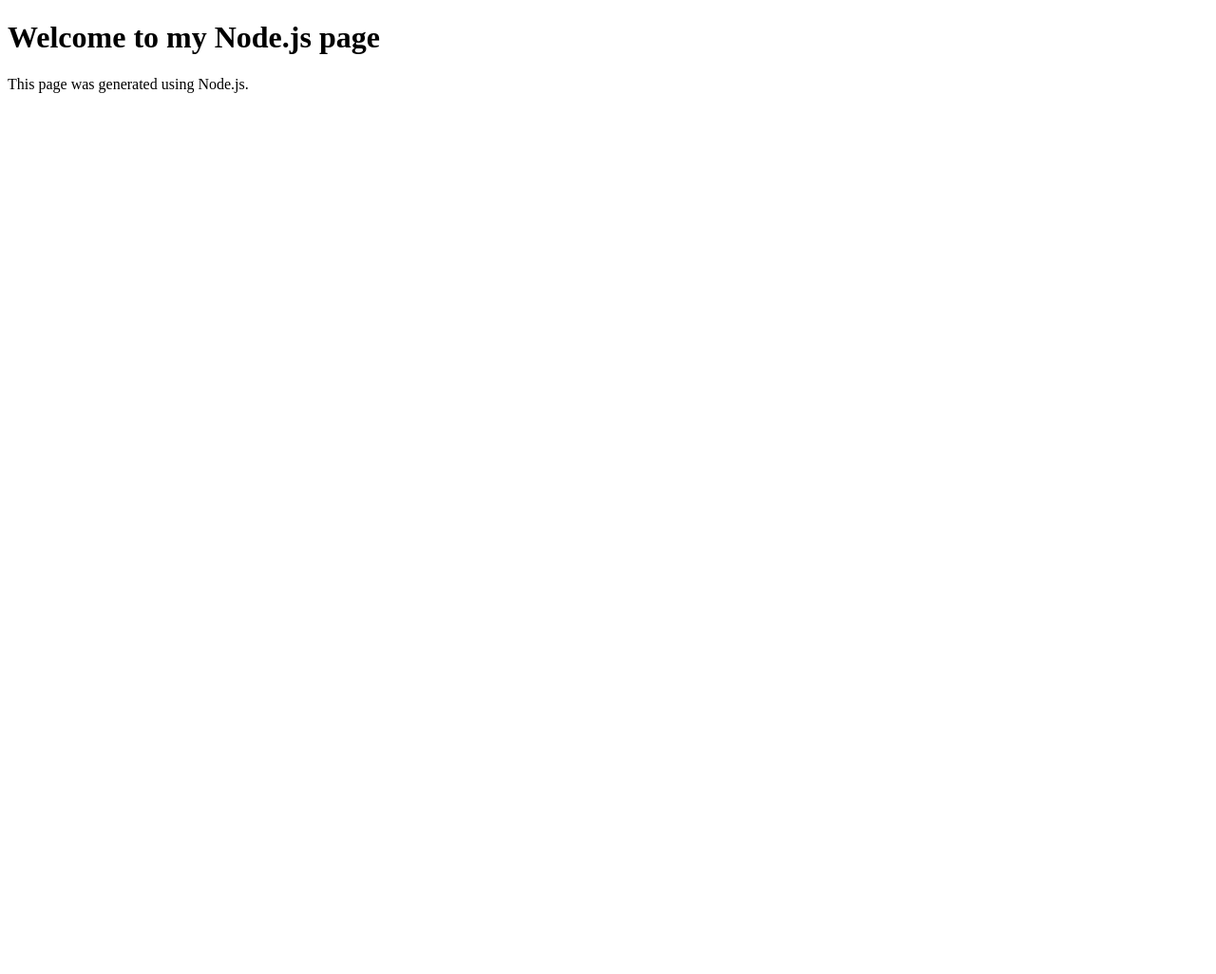
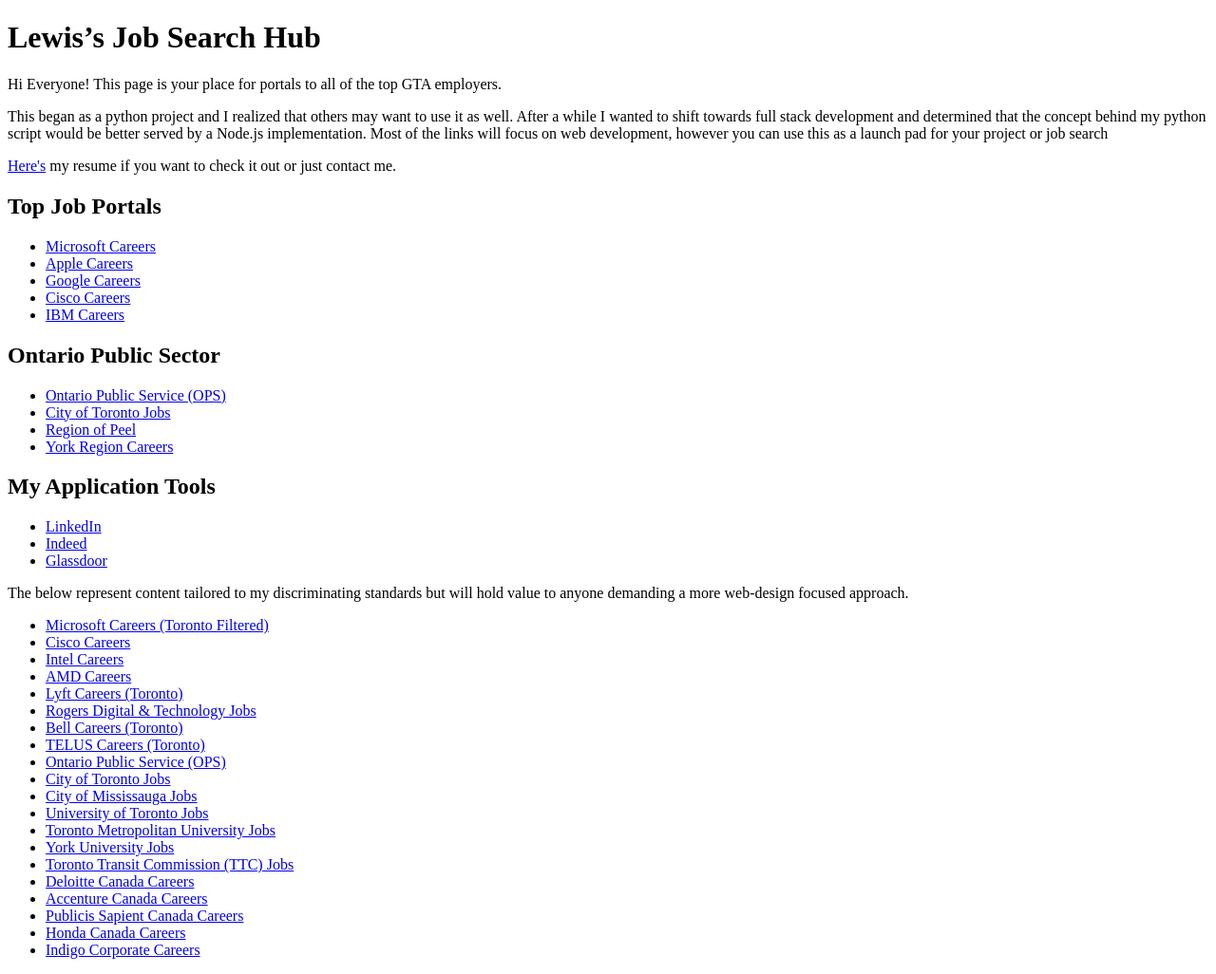
Before and after one commit to lpfader/lewis_node_page, a website: page docs/index.html in a window 1280 px wide. Shown: the whole page at 95% size. Before the commit the page ends 800 px from the top, so only its background shows below. Drawn offline with Linux system fonts and the light colour scheme.

Commit message:
Added loads of job search links

```diff
--- a/data/portals.json
+++ /dev/null
@@ -1,6 +0,0 @@
-[
-  {
-    "company": "Microsoft",
-    "url": "https://careers.microsoft.com"
-  }
-]
--- a/docs/index.html
+++ b/docs/index.html
@@ -3,11 +3,84 @@
 <html>
 <head>
   <meta charset="UTF-8" />
-  <title>My Node Page</title>
+  <title>This page was created by Lewis using Node.js</title>
+  <link rel="stylesheet" href="prostyle.css">
 </head>
 <body>
-  <h1>Welcome to my Node.js page</h1>
-  <p>This page was generated using Node.js.</p>
+  <h1>Lewis’s Job Search Hub</h1>
+  <p>Hi Everyone! This page is your place for portals to all of the top GTA employers.</p>
+  <p>This began as a python project and I realized that others may want to use it as well. After a while I wanted to shift towards full stack development and determined that the concept behind my python script would be better served by a Node.js implementation. Most of the links will focus on web development, however you can use this as a launch pad for your project or job search</p>
+  <p><a href="https://lpfader.github.io/lewis_page/#/resume" target="_blank">Here's</a> my resume if you want to check it out or just contact me.</p>
+  <h2>Top Job Portals</h2>
+  <div class="container">
+    <ul>
+      <li><a href="https://careers.microsoft.com" target="_blank">Microsoft Careers</a></li>
+      <li><a href="https://jobs.apple.com" target="_blank">Apple Careers</a></li>
+      <li><a href="https://careers.google.com" target="_blank">Google Careers</a></li>
+      <li><a href="https://jobs.cisco.com" target="_blank">Cisco Careers</a></li>
+      <li><a href="https://www.ibm.com/careers" target="_blank">IBM Careers</a></li>
+    </ul>
+  </div>
+
+  <h2>Ontario Public Sector</h2>
+  <div class="container">
+    <ul>
+      <li><a href="https://www.gojobs.gov.on.ca" target="_blank">Ontario Public Service (OPS)</a></li>
+      <li><a href="https://jobs.toronto.ca" target="_blank">City of Toronto Jobs</a></li>
+      <li><a href="https://www.peelregion.ca/jobs" target="_blank">Region of Peel</a></li>
+      <li><a href="https://www.york.ca/careers" target="_blank">York Region Careers</a></li>
+    </ul>
+  </div>
+
+  <h2>My Application Tools</h2>
+  <div class="container">
+    <ul>
+      <li><a href="https://www.linkedin.com" target="_blank">LinkedIn</a></li>
+      <li><a href="https://www.indeed.ca" target="_blank">Indeed</a></li>
+      <li><a href="https://www.glassdoor.ca" target="_blank">Glassdoor</a></li>
+    </ul>
+  <p>The below represent content tailored to my discriminating standards but will hold value to anyone demanding a more web-design focused approach.</p>
+  <ul>
+  <li><a href="https://apply.careers.microsoft.com/careers?start=0&location=Canada%2C+Ontario%2C+Toronto&pid=1970393556757950&sort_by=distance&filter_distance=160&filter_include_remote=1" target="_blank">Microsoft Careers (Toronto Filtered)</a></li>
+
+  <li><a href="https://careers.cisco.com/global/en/search-results" target="_blank">Cisco Careers</a></li>
+
+  <li><a href="https://intel.wd1.myworkdayjobs.com/External?locations=1e4a4eb3adf1019f4237e975bf81b3ce" target="_blank">Intel Careers</a></li>
+
+  <li><a href="https://careers.amd.com/careers-home/jobs?page=1&country=Canada" target="_blank">AMD Careers</a></li>
+
+  <li><a href="https://www.lyft.com/careers#openings?location=toronto%252C%2520canada" target="_blank">Lyft Careers (Toronto)</a></li>
+
+  <li><a href="https://jobs.rogers.com/go/Digital-&-Technology/9547900/" target="_blank">Rogers Digital & Technology Jobs</a></li>
+
+  <li><a href="https://jobs.bell.ca/ca/en/search-results?keywords=toronto" target="_blank">Bell Careers (Toronto)</a></li>
+
+  <li><a href="https://careers.telus.com/search/?createNewAlert=false&q=&locationsearch=toronto&optionsFacetsDD_department=&optionsFacetsDD_customfield5=&optionsFacetsDD_customfield1=&optionsFacetsDD_customfield2=" target="_blank">TELUS Careers (Toronto)</a></li>
+
+  <li><a href="https://www.gojobs.gov.on.ca" target="_blank">Ontario Public Service (OPS)</a></li>
+
+  <li><a href="https://jobs.toronto.ca/jobsatcity/search/" target="_blank">City of Toronto Jobs</a></li>
+
+  <li><a href="https://jobs.mississauga.ca/search/?createNewAlert=false&q=" target="_blank">City of Mississauga Jobs</a></li>
+
+  <li><a href="https://jobs.utoronto.ca/search/?q=html&utm_source=CSSearchWidget&startrow=1" target="_blank">University of Toronto Jobs</a></li>
+
+  <li><a href="https://careers.torontomu.ca/psc/hrcgprd/EMPLOYEE/HRMS/c/HRS_HRAM_FL.HRS_CG_SEARCH_FL.GBL?Page=HRS_APP_SCHJOB_FL&Action=U" target="_blank">Toronto Metropolitan University Jobs</a></li>
+
+  <li><a href="https://jobs-ca.technomedia.com/yorkuniversity/" target="_blank">York University Jobs</a></li>
+
+  <li><a href="https://career17.sapsf.com/career?company=TTCPRODUCTION&career%5fns=job%5flisting%5fsummary&navBarLevel=JOB%5f_SEARCH&_s.crb=YnvsaxvQwoY%2fHzy%2f%2br38Hcyuejj39CUI7cwDcPPXc5Y%3d" target="_blank">Toronto Transit Commission (TTC) Jobs</a></li>
+
+  <li><a href="https://careers.deloitte.ca/search/?createNewAlert=false&q=html&locationsearch=&optionsFacetsDD_customfield3=&optionsFacetsDD_shifttype=" target="_blank">Deloitte Canada Careers</a></li>
+
+  <li><a href="https://www.accenture.com/ca-en/careers/jobsearch?jk=html&sb=0&vw=0&is_rj=0&pg=1" target="_blank">Accenture Canada Careers</a></li>
+
+  <li><a href="https://careers.publicissapient.com/job-search?q=&location_q=Canada" target="_blank">Publicis Sapient Canada Careers</a></li>
+
+  <li><a href="https://ch.wd3.myworkdayjobs.com/Honda_Canada" target="_blank">Honda Canada Careers</a></li>
+
+  <li><a href="https://careers.smartrecruiters.com/IndigoBooksMusic/home-office" target="_blank">Indigo Corporate Careers</a></li>
+</ul>
+  </div>
 </body>
 </html>
-<!-- refresh -->
--- a/src/generatePage.js
+++ b/src/generatePage.js
@@ -14,5 +14,5 @@ const html = `
 </html>
 `;
 
-fs.writeFileSync("public/index.html", html);
-console.log("Generated public/index.html");
+fs.writeFileSync("docs/index.html", html);
+console.log("Generated docs/index.html");
```
Also changed, not shown: public/index.html (deleted, +0 -13 lines), docs/prostyle.css (added).
